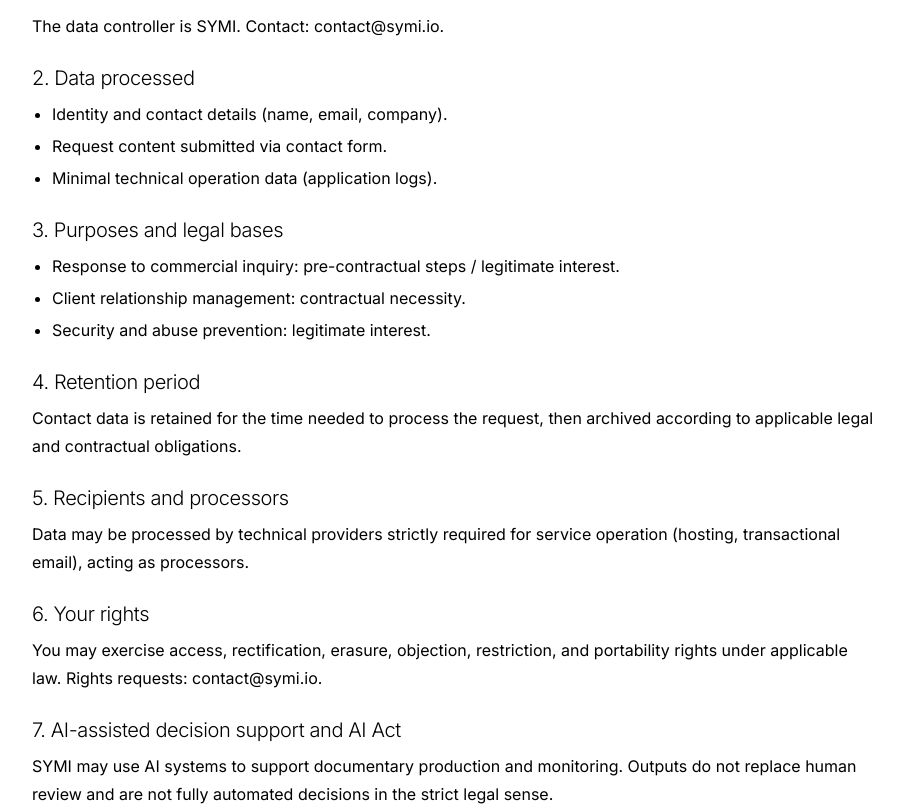
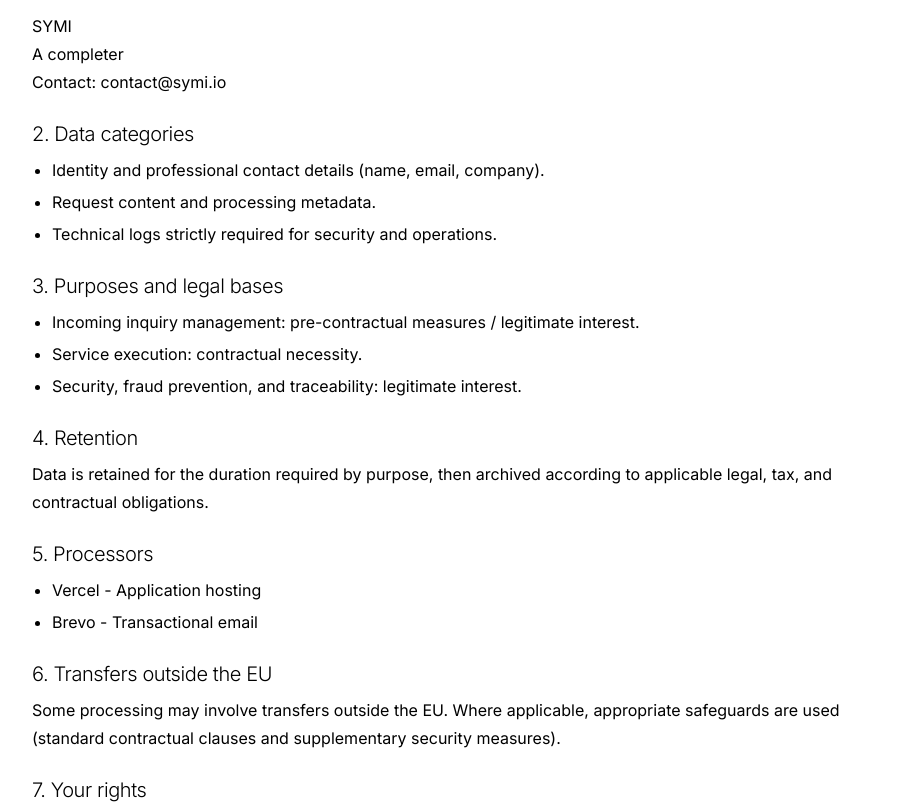
Before and after one commit to echofield/symi-final-project, a Next.js app: page /en/legal/privacy in a window 1280 px wide. Shown: the part 281-1087 px from the top of the page, without its empty margins (184-1087 px from the left). Built offline with nearby package versions, Linux system fonts and the light colour scheme; no server answers.

Commit message:
Upgrade legal stack with metadata, configurable company profile, processors, and AI governance clauses

```diff
--- a/src/app/[locale]/legal/mentions-legales/page.tsx
+++ b/src/app/[locale]/legal/mentions-legales/page.tsx
@@ -1,4 +1,20 @@
+import type {Metadata} from 'next';
+import {buildLocalizedMetadata} from '../../../../lib/schema';
+import {legalProfile} from '../../../../lib/legal';
+
 const LAST_UPDATED = '2026-02-13';
+
+export async function generateMetadata({params}: {params: {locale: 'fr' | 'en'}}): Promise<Metadata> {
+  return buildLocalizedMetadata({
+    locale: params.locale,
+    path: '/legal/mentions-legales',
+    title: params.locale === 'fr' ? 'SYMI | Mentions legales' : 'SYMI | Legal notice',
+    description:
+      params.locale === 'fr'
+        ? 'Informations legales de l editeur, hebergeur, publication et propriete intellectuelle.'
+        : 'Legal information on publisher, hosting provider, publication director, and intellectual property.'
+  });
+}
 
 export default function MentionsPage({params}: {params: {locale: 'fr' | 'en'}}) {
   const isFr = params.locale === 'fr';
@@ -13,31 +29,42 @@
 
         <div className="space-y-6 leading-7">
           <section>
-            <h2 className="text-xl font-light">{isFr ? 'Editeur du site' : 'Website publisher'}</h2>
-            <p className="mt-2">SYMI</p>
-            <p>Contact: contact@symi.io</p>
+            <h2 className="text-xl font-light">{isFr ? 'Editeur' : 'Publisher'}</h2>
+            <p className="mt-2">{legalProfile.legalEntity}</p>
+            <p>{legalProfile.legalForm}</p>
+            <p>{isFr ? 'Capital social' : 'Share capital'}: {legalProfile.shareCapital}</p>
+            <p>{isFr ? 'RCS / SIREN' : 'Registration number'}: {legalProfile.registrationNumber}</p>
+            <p>TVA: {legalProfile.vatNumber}</p>
+            <p>{isFr ? 'Siege social' : 'Registered office'}: {legalProfile.registeredOffice}</p>
+            <p>{isFr ? 'Contact' : 'Contact'}: {legalProfile.contactEmail}</p>
           </section>
 
           <section>
-            <h2 className="text-xl font-light">{isFr ? 'Hebergement' : 'Hosting provider'}</h2>
-            <p className="mt-2">Vercel Inc. - 340 S Lemon Ave #4133, Walnut, CA 91789, USA</p>
+            <h2 className="text-xl font-light">{isFr ? 'Directeur de la publication' : 'Publication director'}</h2>
+            <p className="mt-2">{legalProfile.publicationDirector}</p>
+          </section>
+
+          <section>
+            <h2 className="text-xl font-light">{isFr ? 'Hebergement' : 'Hosting'}</h2>
+            <p className="mt-2">{legalProfile.hostingProvider}</p>
+            <p>{legalProfile.hostingAddress}</p>
           </section>
 
           <section>
             <h2 className="text-xl font-light">{isFr ? 'Propriete intellectuelle' : 'Intellectual property'}</h2>
             <p className="mt-2">
               {isFr
-                ? 'Les contenus et elements graphiques du site sont proteges par le droit applicable. Toute reproduction non autorisee est interdite.'
-                : 'Website content and visual assets are protected under applicable law. Unauthorized reproduction is prohibited.'}
+                ? 'Le site, ses contenus, marques, elements graphiques et documentaires sont proteges. Toute reproduction ou extraction non autorisee est interdite.'
+                : 'Website content, brands, visual assets, and documentation are protected. Unauthorized reproduction or extraction is prohibited.'}
             </p>
           </section>
 
           <section>
-            <h2 className="text-xl font-light">{isFr ? 'Responsabilite' : 'Liability'}</h2>
+            <h2 className="text-xl font-light">{isFr ? 'Limitation de responsabilite' : 'Limitation of liability'}</h2>
             <p className="mt-2">
               {isFr
-                ? 'SYMI met en oeuvre des moyens raisonnables pour assurer l exactitude et la disponibilite des informations sans garantie d absence totale d erreur.'
-                : 'SYMI uses reasonable efforts to ensure information accuracy and availability, without guaranteeing total absence of errors.'}
+                ? 'SYMI met en oeuvre des moyens raisonnables pour assurer fiabilite et disponibilite du site, sans garantie d interruption continue.'
+                : 'SYMI applies reasonable efforts to ensure reliability and availability, without uninterrupted-service guarantee.'}
             </p>
           </section>
         </div>
--- a/src/app/[locale]/legal/privacy/page.tsx
+++ b/src/app/[locale]/legal/privacy/page.tsx
@@ -1,6 +1,21 @@
+import type {Metadata} from 'next';
 import Link from 'next/link';
+import {buildLocalizedMetadata} from '../../../../lib/schema';
+import {legalProcessors, legalProfile} from '../../../../lib/legal';
 
 const LAST_UPDATED = '2026-02-13';
+
+export async function generateMetadata({params}: {params: {locale: 'fr' | 'en'}}): Promise<Metadata> {
+  return buildLocalizedMetadata({
+    locale: params.locale,
+    path: '/legal/privacy',
+    title: params.locale === 'fr' ? 'SYMI | Politique de confidentialite' : 'SYMI | Privacy policy',
+    description:
+      params.locale === 'fr'
+        ? 'Traitement des donnees personnelles, bases legales, sous-traitants, transferts et droits des personnes.'
+        : 'Processing of personal data, legal bases, processors, transfers, and data-subject rights.'
+  });
+}
 
 export default function PrivacyPage({params}: {params: {locale: 'fr' | 'en'}}) {
   const isFr = params.locale === 'fr';
@@ -16,64 +31,79 @@
         <div className="space-y-6 leading-7">
           <section>
             <h2 className="text-xl font-light">{isFr ? '1. Responsable du traitement' : '1. Data controller'}</h2>
-            <p className="mt-2">
-              {isFr
-                ? 'Le responsable du traitement est SYMI. Contact: contact@symi.io.'
-                : 'The data controller is SYMI. Contact: contact@symi.io.'}
-            </p>
+            <p className="mt-2">{legalProfile.legalEntity}</p>
+            <p>{legalProfile.registeredOffice}</p>
+            <p>{isFr ? 'Contact' : 'Contact'}: {legalProfile.contactEmail}</p>
           </section>
 
           <section>
-            <h2 className="text-xl font-light">{isFr ? '2. Donnees traitees' : '2. Data processed'}</h2>
+            <h2 className="text-xl font-light">{isFr ? '2. Categories de donnees' : '2. Data categories'}</h2>
             <ul className="mt-2 list-disc space-y-1 pl-5">
-              <li>{isFr ? 'Identite et coordonnees (nom, email, societe).' : 'Identity and contact details (name, email, company).'}</li>
-              <li>{isFr ? 'Contenu des demandes transmises via le formulaire de contact.' : 'Request content submitted via contact form.'}</li>
-              <li>{isFr ? 'Donnees techniques minimales de fonctionnement (logs applicatifs).' : 'Minimal technical operation data (application logs).'}</li>
+              <li>{isFr ? 'Identite et coordonnees professionnelles (nom, email, societe).' : 'Identity and professional contact details (name, email, company).'}</li>
+              <li>{isFr ? 'Contenu des demandes et metadonnees de traitement.' : 'Request content and processing metadata.'}</li>
+              <li>{isFr ? 'Logs techniques strictement necessaires a la securite et au fonctionnement.' : 'Technical logs strictly required for security and operations.'}</li>
             </ul>
           </section>
 
           <section>
             <h2 className="text-xl font-light">{isFr ? '3. Finalites et bases legales' : '3. Purposes and legal bases'}</h2>
             <ul className="mt-2 list-disc space-y-1 pl-5">
-              <li>{isFr ? 'Reponse a une demande commerciale: mesures precontractuelles / interet legitime.' : 'Response to commercial inquiry: pre-contractual steps / legitimate interest.'}</li>
-              <li>{isFr ? 'Gestion de la relation client: execution contractuelle.' : 'Client relationship management: contractual necessity.'}</li>
-              <li>{isFr ? 'Securite et prevention des abus: interet legitime.' : 'Security and abuse prevention: legitimate interest.'}</li>
+              <li>{isFr ? 'Gestion des demandes entrantes: mesures precontractuelles / interet legitime.' : 'Incoming inquiry management: pre-contractual measures / legitimate interest.'}</li>
+              <li>{isFr ? 'Execution des prestations: execution contractuelle.' : 'Service execution: contractual necessity.'}</li>
+              <li>{isFr ? 'Securite, prevention de fraude et tracabilite: interet legitime.' : 'Security, fraud prevention, and traceability: legitimate interest.'}</li>
             </ul>
           </section>
 
           <section>
-            <h2 className="text-xl font-light">{isFr ? '4. Duree de conservation' : '4. Retention period'}</h2>
+            <h2 className="text-xl font-light">{isFr ? '4. Duree de conservation' : '4. Retention'}</h2>
             <p className="mt-2">
               {isFr
-                ? 'Les donnees de contact sont conservees le temps necessaire au traitement de la demande, puis archivees selon les obligations legales et contractuelles applicables.'
-                : 'Contact data is retained for the time needed to process the request, then archived according to applicable legal and contractual obligations.'}
+                ? 'Les donnees sont conservees pendant la duree necessaire a la finalite, puis archivees selon les obligations legales, fiscales et contractuelles applicables.'
+                : 'Data is retained for the duration required by purpose, then archived according to applicable legal, tax, and contractual obligations.'}
             </p>
           </section>
 
           <section>
-            <h2 className="text-xl font-light">{isFr ? '5. Destinataires et sous-traitants' : '5. Recipients and processors'}</h2>
+            <h2 className="text-xl font-light">{isFr ? '5. Sous-traitants' : '5. Processors'}</h2>
+            <ul className="mt-2 list-disc space-y-1 pl-5">
+              {legalProcessors.map((processor, idx) => (
+                <li key={`${idx}-${processor.name}`}>
+                  {processor.name} - {isFr ? processor.roleFr : processor.roleEn}
+                </li>
+              ))}
+            </ul>
+          </section>
+
+          <section>
+            <h2 className="text-xl font-light">{isFr ? '6. Transferts hors UE' : '6. Transfers outside the EU'}</h2>
             <p className="mt-2">
               {isFr
-                ? 'Les donnees peuvent etre traitees par des prestataires techniques strictement necessaires au service (hebergement, email transactionnel), agissant comme sous-traitants.'
-                : 'Data may be processed by technical providers strictly required for service operation (hosting, transactional email), acting as processors.'}
+                ? 'Certains traitements peuvent impliquer des transferts hors UE. Le cas echeant, des garanties appropriees sont appliquees (clauses contractuelles types et mesures de securite complementaires).'
+                : 'Some processing may involve transfers outside the EU. Where applicable, appropriate safeguards are used (standard contractual clauses and supplementary security measures).'}
             </p>
           </section>
 
           <section>
-            <h2 className="text-xl font-light">{isFr ? '6. Vos droits' : '6. Your rights'}</h2>
+            <h2 className="text-xl font-light">{isFr ? '7. Vos droits' : '7. Your rights'}</h2>
             <p className="mt-2">
               {isFr
-                ? 'Vous disposez des droits d acces, rectification, effacement, opposition, limitation et portabilite selon la reglementation applicable. Exercice des droits: contact@symi.io.'
-                : 'You may exercise access, rectification, erasure, objection, restriction, and portability rights under applicable law. Rights requests: contact@symi.io.'}
+                ? 'Vous pouvez exercer vos droits d acces, rectification, effacement, opposition, limitation et portabilite en ecrivant a '
+                : 'You may exercise access, rectification, erasure, objection, restriction, and portability rights by writing to '}
+              {legalProfile.dpoEmail}.
+            </p>
+            <p className="mt-1 text-sm">
+              {isFr
+                ? 'Vous pouvez egalement introduire une reclamation aupres de la CNIL.'
+                : 'You may also lodge a complaint with your competent supervisory authority (e.g., CNIL in France).'}
             </p>
           </section>
 
           <section>
-            <h2 className="text-xl font-light">{isFr ? '7. IA, decision assistee et AI Act' : '7. AI-assisted decision support and AI Act'}</h2>
+            <h2 className="text-xl font-light">{isFr ? '8. IA et prise de decision' : '8. AI and decision-making'}</h2>
             <p className="mt-2">
               {isFr
-                ? 'SYMI peut utiliser des systemes d IA en support de production documentaire et de monitoring. Les resultats ne remplacent pas une revue humaine et ne constituent pas une decision automatisee au sens strict.'
-                : 'SYMI may use AI systems to support documentary production and monitoring. Outputs do not replace human review and are not fully automated decisions in the strict legal sense.'}
+                ? 'Les outils IA utilises par SYMI assistent l analyse et la production documentaire. Les decisions engageantes ne reposent pas sur un traitement automatise sans controle humain.'
+                : 'AI tools used by SYMI support analysis and documentary production. Binding decisions do not rely on fully automated processing without human oversight.'}
             </p>
           </section>
         </div>
--- a/src/app/[locale]/legal/terms/page.tsx
+++ b/src/app/[locale]/legal/terms/page.tsx
@@ -1,6 +1,21 @@
+import type {Metadata} from 'next';
 import Link from 'next/link';
+import {buildLocalizedMetadata} from '../../../../lib/schema';
+import {legalProfile} from '../../../../lib/legal';
 
 const LAST_UPDATED = '2026-02-13';
+
+export async function generateMetadata({params}: {params: {locale: 'fr' | 'en'}}): Promise<Metadata> {
+  return buildLocalizedMetadata({
+    locale: params.locale,
+    path: '/legal/terms',
+    title: params.locale === 'fr' ? 'SYMI | Conditions generales' : 'SYMI | Terms and conditions',
+    description:
+      params.locale === 'fr'
+        ? 'Cadre contractuel des services SYMI: perimetre, responsabilite, confidentialite, IA et droit applicable.'
+        : 'Contractual framework for SYMI services: scope, liability, confidentiality, AI use, and governing law.'
+  });
+}
 
 export default function TermsPage({params}: {params: {locale: 'fr' | 'en'}}) {
   const isFr = params.locale === 'fr';
@@ -15,72 +30,98 @@
 
         <div className="space-y-6 leading-7">
           <section>
-            <h2 className="text-xl font-light">{isFr ? '1. Objet et perimetre' : '1. Scope'}</h2>
+            <h2 className="text-xl font-light">{isFr ? '1. Perimetre' : '1. Scope'}</h2>
             <p className="mt-2">
               {isFr
-                ? 'SYMI fournit des prestations d analyse decisionnelle, de structuration documentaire et de monitoring tactique. Les livrables soutiennent la decision mais ne remplacent ni conseil juridique ni decision humaine finale.'
-                : 'SYMI provides decision-analysis, documentary structuring, and tactical monitoring services. Deliverables support decision-making but do not replace legal advice or final human decision-making.'}
+                ? 'SYMI fournit des prestations d audit decisionnel, de structuration Evidence Pack et de monitoring tactique. Les livrables sont des supports d arbitrage: la decision finale reste sous responsabilite client.'
+                : 'SYMI provides decision-audit, Evidence Pack structuring, and tactical monitoring services. Deliverables are decision-support artifacts; final decisions remain under client responsibility.'}
             </p>
           </section>
 
           <section>
-            <h2 className="text-xl font-light">{isFr ? '2. Engagements de service' : '2. Service commitments'}</h2>
+            <h2 className="text-xl font-light">{isFr ? '2. Contractualisation' : '2. Contracting'}</h2>
             <p className="mt-2">
               {isFr
-                ? 'Les delais, livrables, canaux de communication et niveaux de service sont definis au contrat. Les estimations fournies sur le site sont indicatives.'
-                : 'Timelines, deliverables, communication channels, and service levels are defined in the applicable contract. Website estimates are indicative only.'}
+                ? 'Le detail des livrables, delais, hypotheses, niveaux de service et prix est fixe dans le contrat ou bon de commande. Le contenu du site n a pas valeur contractuelle.'
+                : 'Deliverables, timing, assumptions, service levels, and pricing are set in the applicable contract or purchase order. Website content is non-contractual.'}
             </p>
           </section>
 
           <section>
-            <h2 className="text-xl font-light">{isFr ? '3. Propriete intellectuelle' : '3. Intellectual property'}</h2>
+            <h2 className="text-xl font-light">{isFr ? '3. Obligations des parties' : '3. Party obligations'}</h2>
             <p className="mt-2">
               {isFr
-                ? 'Les methodes, composants et outillages SYMI restent la propriete de SYMI. Les livrables contractuels remis au client sont utilisables selon les droits definis au contrat.'
-                : 'SYMI methods, components, and tooling remain SYMI property. Contractual client deliverables may be used according to the rights defined in the contract.'}
+                ? 'Le client fournit des informations exactes et l acces necessaire. SYMI applique une obligation de moyens, de tracabilite documentaire et de revue humaine sur les livrables critiques.'
+                : 'The client provides accurate information and required access. SYMI is bound by best-efforts obligations, documentary traceability, and human review on critical outputs.'}
             </p>
           </section>
 
           <section>
-            <h2 className="text-xl font-light">{isFr ? '4. Confidentialite et securite' : '4. Confidentiality and security'}</h2>
+            <h2 className="text-xl font-light">{isFr ? '4. Propriete intellectuelle' : '4. Intellectual property'}</h2>
             <p className="mt-2">
               {isFr
-                ? 'Chaque partie protege les informations confidentielles de l autre. Les mesures de securite et obligations de notification d incident sont definies contractuellement.'
-                : 'Each party protects the other party confidential information. Security measures and incident notification duties are defined contractually.'}
+                ? 'Les methodes et composants SYMI restent sa propriete. Les livrables remis au client sont exploitables dans le cadre des droits definis au contrat.'
+                : 'SYMI methods and components remain its property. Client deliverables may be used within the rights defined in contract.'}
             </p>
           </section>
 
           <section>
-            <h2 className="text-xl font-light">{isFr ? '5. Usage d IA et limites' : '5. AI use and limitations'}</h2>
+            <h2 className="text-xl font-light">{isFr ? '5. Confidentialite et securite' : '5. Confidentiality and security'}</h2>
             <p className="mt-2">
               {isFr
-                ? 'Certaines fonctions peuvent utiliser des systemes d IA pour assister la production. SYMI applique une revue humaine sur les livrables critiques. Aucune decision client n est prise automatiquement par SYMI.'
-                : 'Some functions may use AI systems to assist production. SYMI applies human review on critical deliverables. No client decision is made automatically by SYMI.'}
+                ? 'Les parties protegent les informations confidentielles. Les obligations de securite, notification d incident et mesures correctives sont traitees contractuellement.'
+                : 'Parties protect confidential information. Security duties, incident notification, and corrective measures are handled contractually.'}
             </p>
           </section>
 
           <section>
-            <h2 className="text-xl font-light">{isFr ? '6. Responsabilite' : '6. Liability'}</h2>
+            <h2 className="text-xl font-light">{isFr ? '6. IA et transparence' : '6. AI and transparency'}</h2>
             <p className="mt-2">
               {isFr
-                ? 'SYMI est tenue a une obligation de moyens. Sauf faute lourde, sa responsabilite globale est limitee au montant facture au titre de la prestation concernee.'
-                : 'SYMI is bound by a best-efforts obligation. Except in case of gross negligence, total liability is limited to the amount invoiced for the relevant service.'}
+                ? 'Des systemes d IA peuvent assister certaines etapes analytiques ou documentaires. Aucune decision client n est automatisee par SYMI sans validation humaine explicite.'
+                : 'AI systems may assist selected analytical or documentary stages. No client decision is automated by SYMI without explicit human validation.'}
             </p>
           </section>
 
           <section>
-            <h2 className="text-xl font-light">{isFr ? '7. Droit applicable et juridiction' : '7. Governing law and jurisdiction'}</h2>
+            <h2 className="text-xl font-light">{isFr ? '7. Responsabilite' : '7. Liability'}</h2>
             <p className="mt-2">
               {isFr
-                ? 'Sauf stipulation contraire au contrat, les presentes conditions sont soumises au droit francais. Les litiges relevent des juridictions competentes du ressort du siege social.'
-                : 'Unless otherwise agreed in contract, these terms are governed by French law. Disputes are submitted to competent courts in the registered office jurisdiction.'}
+                ? 'Sauf faute lourde ou dol, la responsabilite totale de SYMI est plafonnee au montant facture au titre de la prestation concernee sur les 12 derniers mois.'
+                : 'Except in case of gross negligence or willful misconduct, SYMI total liability is capped at invoiced amounts for the relevant service over the previous 12 months.'}
+            </p>
+          </section>
+
+          <section>
+            <h2 className="text-xl font-light">{isFr ? '8. Suspension et resiliation' : '8. Suspension and termination'}</h2>
+            <p className="mt-2">
+              {isFr
+                ? 'En cas de manquement grave non corrige dans un delai raisonnable apres notification, la partie non defaillante peut suspendre ou resilier les prestations.'
+                : 'In case of material breach not cured within a reasonable notice period, the non-breaching party may suspend or terminate services.'}
+            </p>
+          </section>
+
+          <section>
+            <h2 className="text-xl font-light">{isFr ? '9. Droit applicable' : '9. Governing law'}</h2>
+            <p className="mt-2">
+              {isFr
+                ? 'Sauf stipulation contraire au contrat, les presentes conditions sont regies par le droit francais. Juridiction competente: ressort du siege social de la societe editrice.'
+                : 'Unless otherwise agreed in contract, these terms are governed by French law. Competent jurisdiction: courts of the publisher registered office district.'}
             </p>
           </section>
         </div>
 
+        <div className="border border-black p-5 text-sm leading-7">
+          <p>{legalProfile.legalEntity}</p>
+          <p>{legalProfile.registeredOffice}</p>
+          <p>{isFr ? 'Contact' : 'Contact'}: {legalProfile.contactEmail}</p>
+        </div>
+
         <p className="text-sm">
-          {isFr ? 'Pour toute question: ' : 'For any question: '}
-          <Link href={`/${params.locale}/contact`} className="underline">contact@symi.io</Link>
+          {isFr ? 'Voir aussi: ' : 'See also: '}
+          <Link href={`/${params.locale}/legal/privacy`} className="underline">
+            {isFr ? 'Politique de confidentialite' : 'Privacy policy'}
+          </Link>
         </p>
       </div>
     </section>
--- /dev/null
+++ b/src/lib/legal.ts
@@ -0,0 +1,27 @@
+export const legalProfile = {
+  brand: process.env.NEXT_PUBLIC_LEGAL_BRAND || 'SYMI',
+  legalEntity: process.env.NEXT_PUBLIC_LEGAL_ENTITY || 'SYMI',
+  legalForm: process.env.NEXT_PUBLIC_LEGAL_FORM || 'Societe a completer',
+  shareCapital: process.env.NEXT_PUBLIC_LEGAL_CAPITAL || 'A completer',
+  registrationNumber: process.env.NEXT_PUBLIC_LEGAL_REGISTRATION || 'A completer',
+  vatNumber: process.env.NEXT_PUBLIC_LEGAL_VAT || 'A completer',
+  registeredOffice: process.env.NEXT_PUBLIC_LEGAL_ADDRESS || 'A completer',
+  publicationDirector: process.env.NEXT_PUBLIC_LEGAL_PUBLICATION_DIRECTOR || 'A completer',
+  contactEmail: process.env.NEXT_PUBLIC_LEGAL_CONTACT_EMAIL || 'contact@symi.io',
+  dpoEmail: process.env.NEXT_PUBLIC_LEGAL_DPO_EMAIL || 'contact@symi.io',
+  hostingProvider: 'Vercel Inc.',
+  hostingAddress: '340 S Lemon Ave #4133, Walnut, CA 91789, USA'
+};
+
+export const legalProcessors = [
+  {
+    name: 'Vercel',
+    roleFr: 'Hebergement applicatif',
+    roleEn: 'Application hosting'
+  },
+  {
+    name: 'Brevo',
+    roleFr: 'Email transactionnel',
+    roleEn: 'Transactional email'
+  }
+];
```
